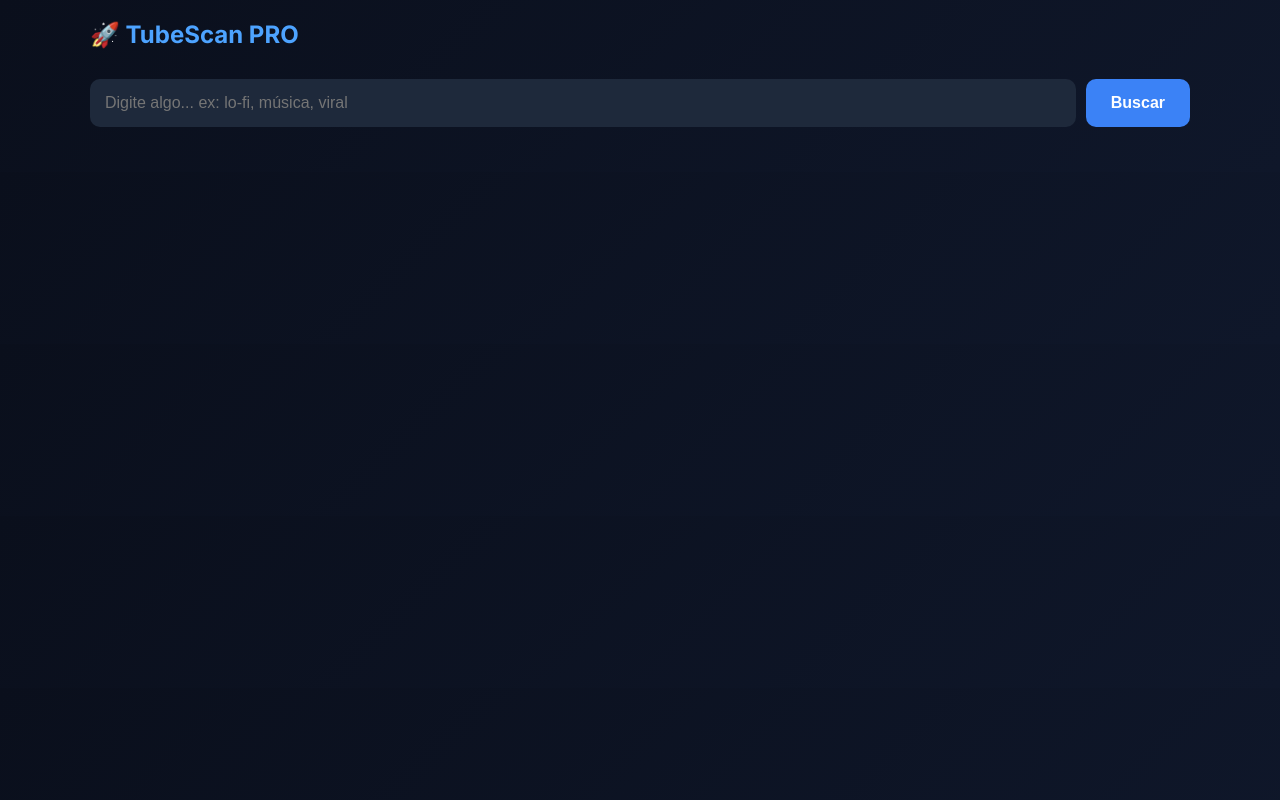
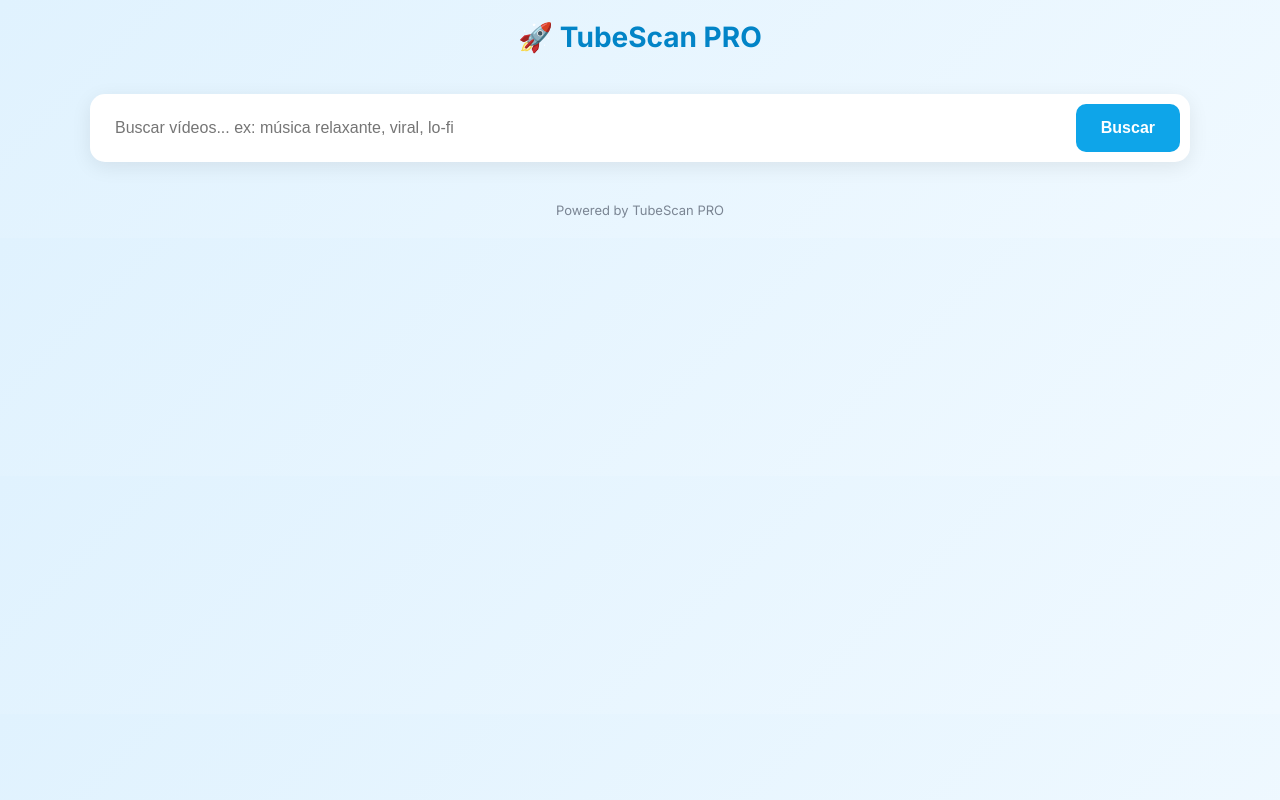
Before and after one commit to robsonsantanatk-cyber/pastatubsan, a website: page public/index.html in a window 1280 px wide. Drawn offline with Linux system fonts and the light colour scheme.

Commit message:
novo visual profissional

```diff
--- a/public/index.html
+++ b/public/index.html
@@ -14,8 +14,8 @@
     body {
       margin: 0;
       font-family: 'Inter', sans-serif;
-      background: linear-gradient(135deg, #0a0f1c, #0f172a);
-      color: #fff;
+      background: linear-gradient(135deg, #e0f2fe, #f0f9ff);
+      color: #0f172a;
     }
 
     .container {
@@ -26,21 +26,25 @@
 
     .topbar {
       display: flex;
-      justify-content: space-between;
+      justify-content: center;
       align-items: center;
-      margin-bottom: 30px;
+      margin-bottom: 40px;
     }
 
     .logo {
-      font-size: 24px;
+      font-size: 28px;
       font-weight: 700;
-      color: #4da3ff;
+      color: #0284c7;
     }
 
     .search-box {
       display: flex;
       gap: 10px;
-      margin-bottom: 25px;
+      margin-bottom: 30px;
+      background: #ffffff;
+      padding: 10px;
+      border-radius: 15px;
+      box-shadow: 0 5px 20px rgba(0,0,0,0.08);
     }
 
     .search-box input {
@@ -48,8 +52,7 @@
       padding: 15px;
       border-radius: 10px;
       border: none;
-      background: #1e293b;
-      color: #fff;
+      background: transparent;
       outline: none;
       font-size: 16px;
     }
@@ -58,15 +61,16 @@
       padding: 15px 25px;
       border-radius: 10px;
       border: none;
-      background: #3b82f6;
+      background: #0ea5e9;
       color: white;
       cursor: pointer;
       font-weight: 600;
       font-size: 16px;
+      transition: 0.3s;
     }
 
     .search-box button:hover {
-      background: #2563eb;
+      background: #0284c7;
     }
 
     .results {
@@ -76,31 +80,32 @@
     .card {
       display: flex;
       gap: 15px;
-      background: #1e293b;
+      background: #ffffff;
       padding: 15px;
-      border-radius: 12px;
+      border-radius: 15px;
       margin-bottom: 15px;
+      box-shadow: 0 5px 20px rgba(0,0,0,0.05);
       transition: 0.3s;
     }
 
     .card:hover {
-      transform: scale(1.02);
-      background: #334155;
+      transform: translateY(-3px);
     }
 
     .card img {
-      width: 150px;
+      width: 180px;
       border-radius: 10px;
     }
 
     .card h3 {
-      margin: 0;
-      font-size: 16px;
+      margin: 0 0 10px;
+      font-size: 17px;
     }
 
     .card a {
-      color: #4da3ff;
+      color: #0ea5e9;
       text-decoration: none;
+      font-weight: 600;
     }
 
     .card a:hover {
@@ -111,6 +116,13 @@
       text-align: center;
       margin-top: 50px;
       opacity: 0.6;
+    }
+
+    .footer {
+      text-align: center;
+      margin-top: 40px;
+      font-size: 13px;
+      opacity: 0.5;
     }
   </style>
 </head>
@@ -124,11 +136,15 @@
     </div>
 
     <div class="search-box">
-      <input type="text" id="searchInput" placeholder="Digite algo... ex: lo-fi, música, viral">
+      <input type="text" id="searchInput" placeholder="Buscar vídeos... ex: música relaxante, viral, lo-fi">
       <button onclick="buscar()">Buscar</button>
     </div>
 
     <div id="results" class="results"></div>
+
+    <div class="footer">
+      Powered by TubeScan PRO
+    </div>
 
   </div>
 
```
